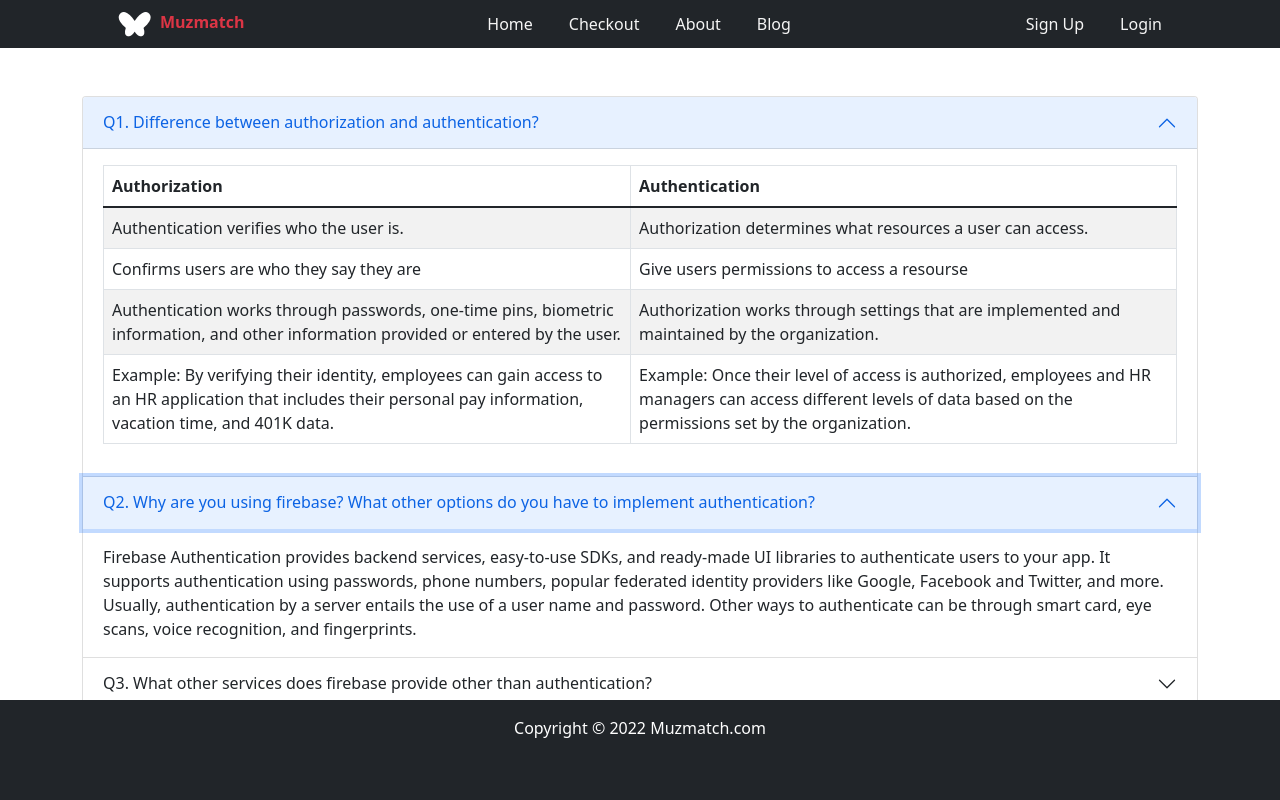
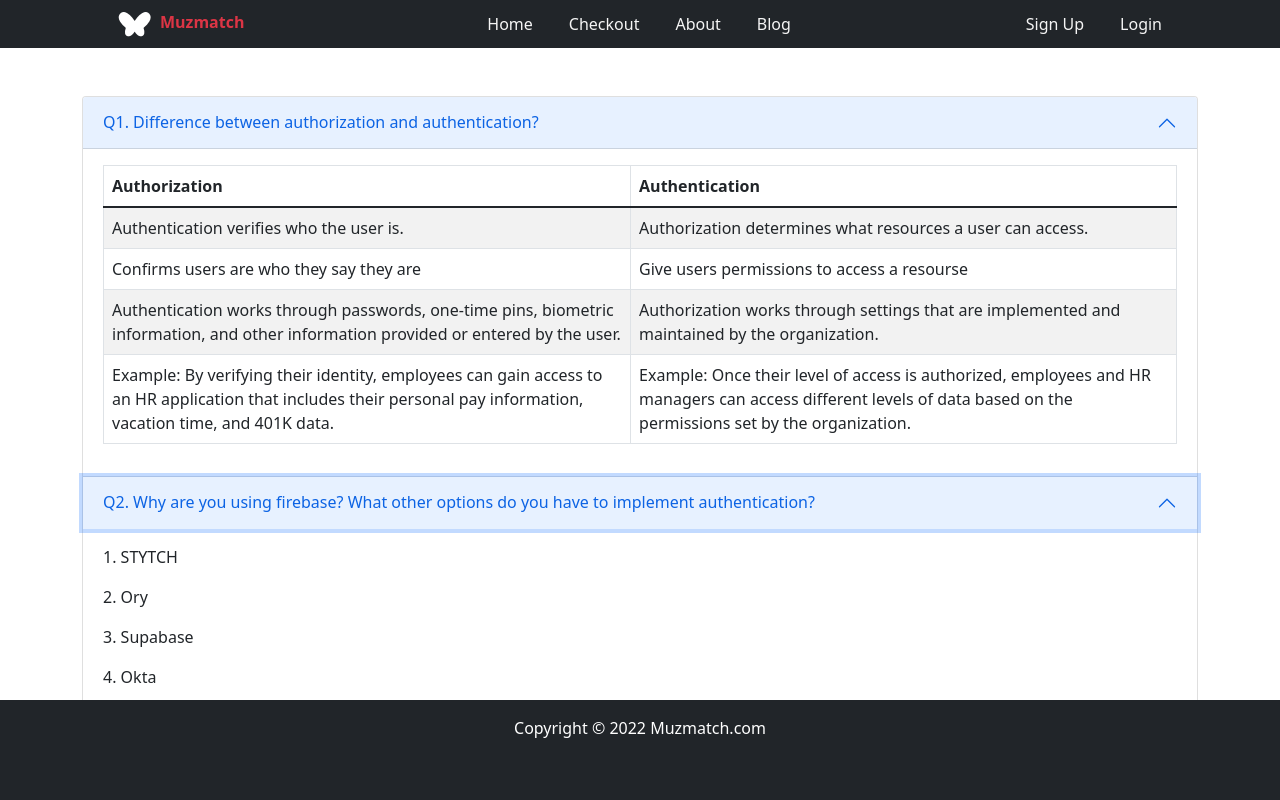
Before and after one commit to alnomancs/independent-service-provider-alnomancs, a React (Create React App) app: page /blog in a window 1280 px wide. Both pictures are taken after a click on the button 640 px from the left and 503 px from the top of the page. Shown: the top 800 px of the page. Built offline with nearby package versions, Linux system fonts and the light colour scheme; no server answers.

Commit message:
fix blog question answer

```diff
--- a/src/Pages/Blog/Blog.js
+++ b/src/Pages/Blog/Blog.js
@@ -61,14 +61,17 @@ const Blog = () => {
             implement authentication?
           </Accordion.Header>
           <Accordion.Body>
-            Firebase Authentication provides backend services, easy-to-use SDKs,
-            and ready-made UI libraries to authenticate users to your app. It
-            supports authentication using passwords, phone numbers, popular
-            federated identity providers like Google, Facebook and Twitter, and
-            more. <br />
-            Usually, authentication by a server entails the use of a user name
-            and password. Other ways to authenticate can be through smart card,
-            eye scans, voice recognition, and fingerprints.
+            <p>1. STYTCH</p>
+            <p>2. Ory</p>
+            <p>3. Supabase</p>
+            <p>4. Okta</p>
+            <p>5. PingIdentity</p>
+            <p>6. Keycloak</p>
+            <p>7. Frontegg</p>
+            <p>8. Authress</p>
+            <p>9. Auth0</p>
+            <p>10. Amazon Cognito</p>
+            <p>11. OneLogin</p>
           </Accordion.Body>
         </Accordion.Item>
         <Accordion.Item eventKey="3">
```
